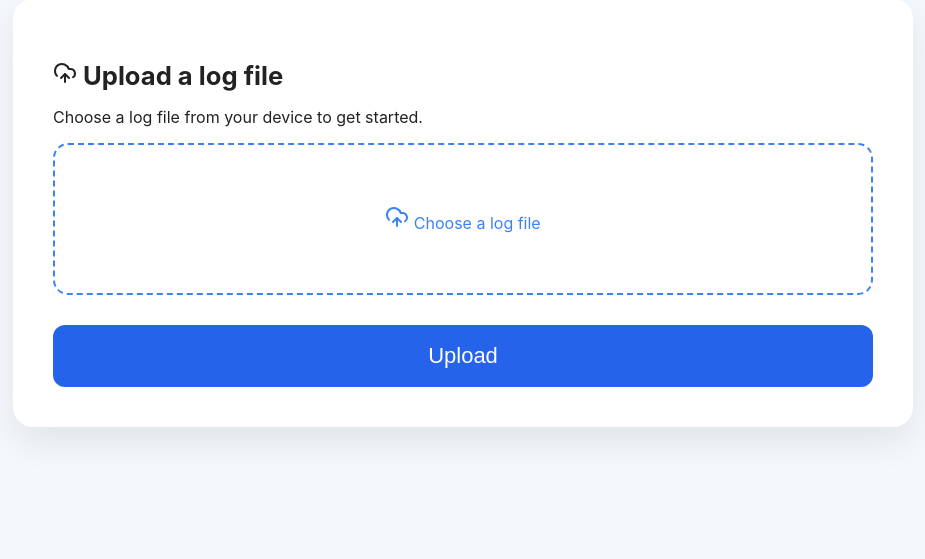
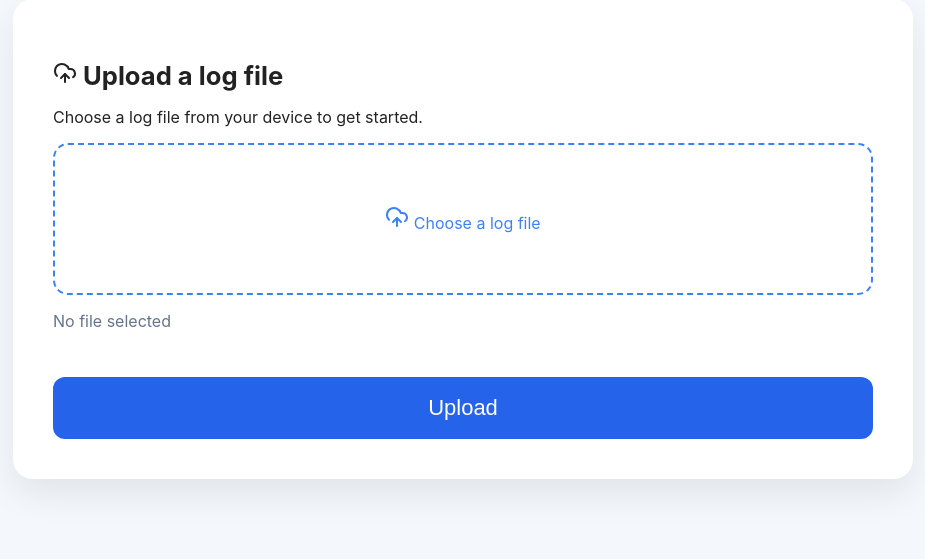
Before and after one commit to DylanmorrisOfficial/LogSentinel, a Flask app: page / in a window 1280 px wide. Shown: the part 281-840 px from the top of the page, without its empty margins (177-1102 px from the left). Before the commit the page ends 716 px from the top, so only its background shows below. Run offline with Flask 3, Linux system fonts and the light colour scheme.

Commit message:
Add JavaScript to application

```diff
--- /dev/null
+++ b/static/script.js
@@ -0,0 +1,30 @@
+lucide.createIcons();
+
+
+const fileInput = document.getElementById("logfile");
+const fileName = document.getElementById("file-name");
+
+// Checks that both elements exist before adding an event listener.
+if (fileInput && fileName) {
+    // Calls updateFileName() whenever the user selects a file.
+    fileInput.addEventListener("change", updateFileName);
+}
+
+/**
+ * Updates the displayed file name after the user selects a file.
+ */
+function updateFileName() {
+
+    // Checks if at least one file has been selected.
+    if (fileInput.files.length > 0) {
+
+        // Displays the name of the first selected file.
+        fileName.textContent = fileInput.files[0].name;
+
+    } else {
+
+        // Displays the default message if no file is selected.
+        fileName.textContent = "No file selected";
+
+    }
+}
--- a/static/style.css
+++ b/static/style.css
@@ -62,6 +62,12 @@ header p {
 
 .upload-box:hover {
     background: #eff6ff;
+}
+
+.file-name {
+    margin-top: 16px;
+    color: #64748b;
+    font-size: 16px;
 }
 
 
--- a/templates/dashboard.html
+++ b/templates/dashboard.html
@@ -56,5 +56,8 @@
 
         </table>
     </div>
+
+    <script src="{{ url_for('static', filename='script.js') }}"></script>
+
 </body>
 </html>
--- a/templates/index.html
+++ b/templates/index.html
@@ -46,15 +46,15 @@
                     <span>Choose a log file</span>
                 </label>
 
+                <p id="file-name" class="file-name">No file selected</p>
+
                 <button type="submit">Upload</button>
             </form>
 
         </div>
     </div>
 
-    <script>
-        lucide.createIcons();
-    </script>
+    <script src="{{ url_for('static', filename='script.js') }}"></script>
 
 </body>
 </html>
```
